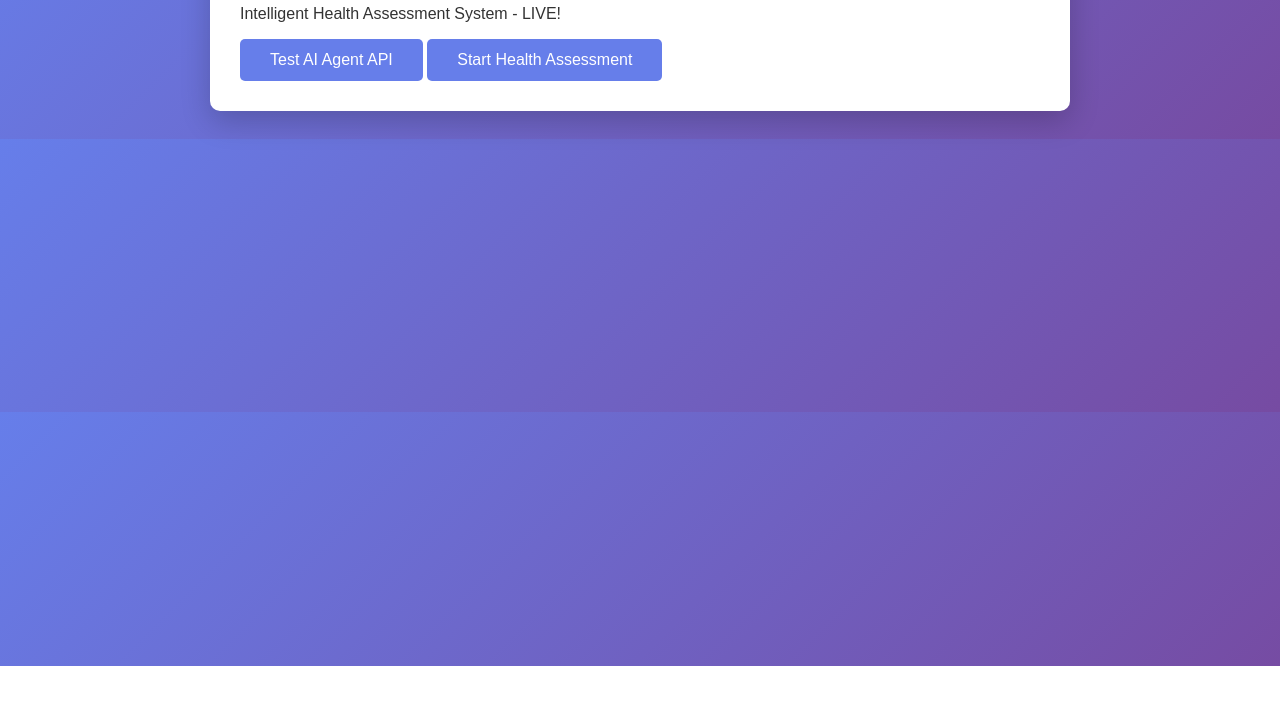
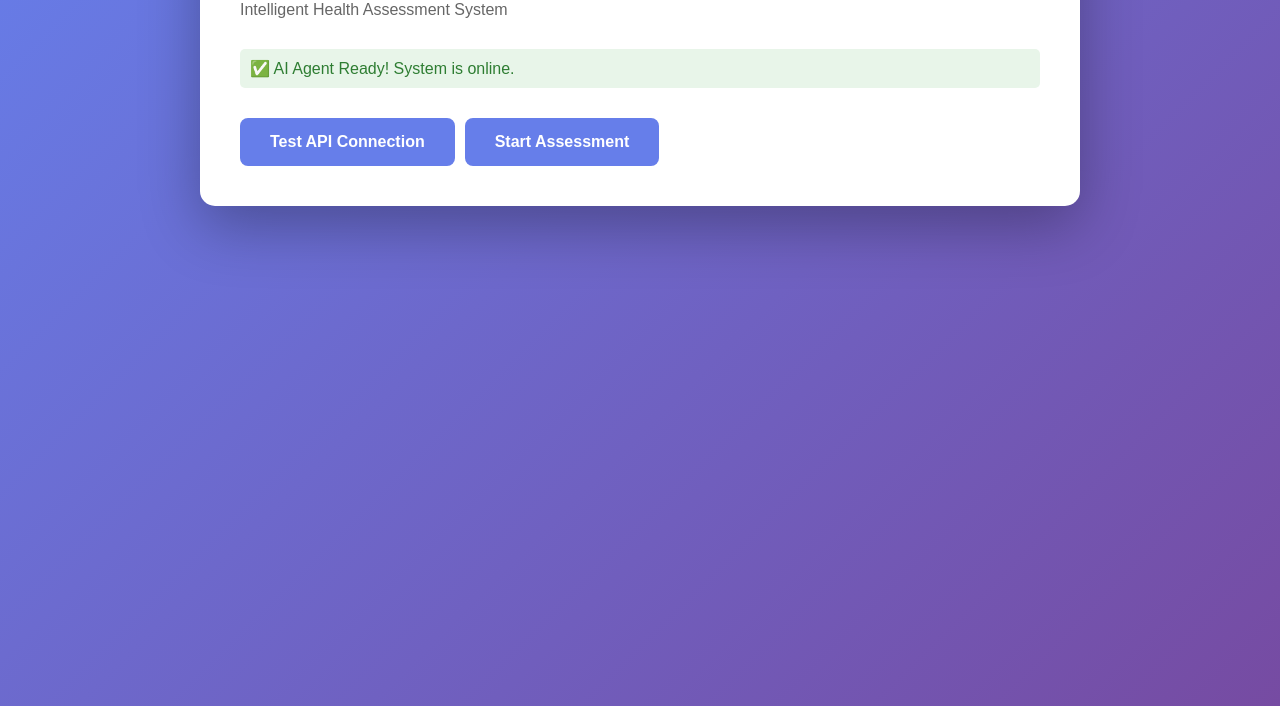
Before and after one commit to givespotuk/celloxen-ai-agent, a plain HTML site: page frontend/index.html in a window 1280 px wide. Shown: the part 134-840 px from the top of the page. Before the commit the page ends 800 px from the top, so only its background shows below. Drawn offline with Linux system fonts and the light colour scheme.

Commit message:
Update index.html

```diff
--- a/frontend/index.html
+++ b/frontend/index.html
@@ -7,66 +7,109 @@
             font-family: Arial;
             padding: 20px;
             background: linear-gradient(135deg, #667eea 0%, #764ba2 100%);
-            color: white;
+            min-height: 100vh;
+            margin: 0;
         }
         .container {
             max-width: 800px;
             margin: 0 auto;
             background: white;
+            padding: 40px;
+            border-radius: 15px;
+            box-shadow: 0 20px 60px rgba(0,0,0,0.3);
+        }
+        h1 {
             color: #333;
-            padding: 30px;
-            border-radius: 10px;
-            box-shadow: 0 10px 30px rgba(0,0,0,0.2);
+            margin-bottom: 10px;
+        }
+        .subtitle {
+            color: #666;
+            margin-bottom: 30px;
+        }
+        .button-group {
+            display: flex;
+            gap: 10px;
+            margin-top: 30px;
         }
         button {
             background: #667eea;
             color: white;
-            padding: 12px 30px;
+            padding: 15px 30px;
             border: none;
             cursor: pointer;
-            border-radius: 5px;
+            border-radius: 8px;
             font-size: 16px;
+            font-weight: bold;
+            transition: all 0.3s;
         }
         button:hover {
             background: #764ba2;
+            transform: translateY(-2px);
         }
         #response {
-            margin-top: 20px;
-            padding: 15px;
-            background: #f0f0f0;
+            margin-top: 30px;
+            padding: 20px;
+            background: #f8f9fa;
+            border-radius: 8px;
+            border-left: 4px solid #667eea;
+            display: none;
+        }
+        .status {
+            padding: 10px;
+            background: #e8f5e9;
             border-radius: 5px;
-            display: none;
+            color: #2e7d32;
+            margin-bottom: 20px;
         }
     </style>
 </head>
 <body>
     <div class="container">
         <h1>🏥 Celloxen AI Health Agent</h1>
-        <p>Intelligent Health Assessment System - LIVE!</p>
+        <p class="subtitle">Intelligent Health Assessment System</p>
 
-        <button onclick="testAPI()">Test AI Agent API</button>
-        <button onclick="startSession()">Start Health Assessment</button>
+        <div class="status">
+            ✅ AI Agent Ready! System is online.
+        </div>
+
+        <div class="button-group">
+            <button onclick="testAPI()">Test API Connection</button>
+            <button onclick="startSession()">Start Assessment</button>
+        </div>
 
         <div id="response"></div>
     </div>
 
     <script>
         async function testAPI() {
+            showResponse({ message: "Testing API..." });
+            try {
                 const response = await fetch('/api/HealthAgent?action=test');
                 const data = await response.json();
                 showResponse(data);
+            } catch (error) {
+                showResponse({ error: "API not configured yet. Please add API functions to GitHub." });
+            }
         }
 
         async function startSession() {
+            showResponse({ message: "Starting session..." });
+            try {
                 const response = await fetch('/api/HealthAgent?action=start');
                 const data = await response.json();
                 showResponse(data);
+            } catch (error) {
+                showResponse({
+                    message: "Welcome! I'm your AI Health Assistant.",
+                    info: "API functions need to be added to enable full functionality."
+                });
+            }
         }
 
         function showResponse(data) {
             const div = document.getElementById('response');
             div.style.display = 'block';
-            div.innerHTML = '<pre>' + JSON.stringify(data, null, 2) + '</pre>';
+            div.innerHTML = '<strong>Response:</strong><pre>' + JSON.stringify(data, null, 2) + '</pre>';
         }
     </script>
 </body>
```
Lines whose indentation alone changed are shown as unchanged.
